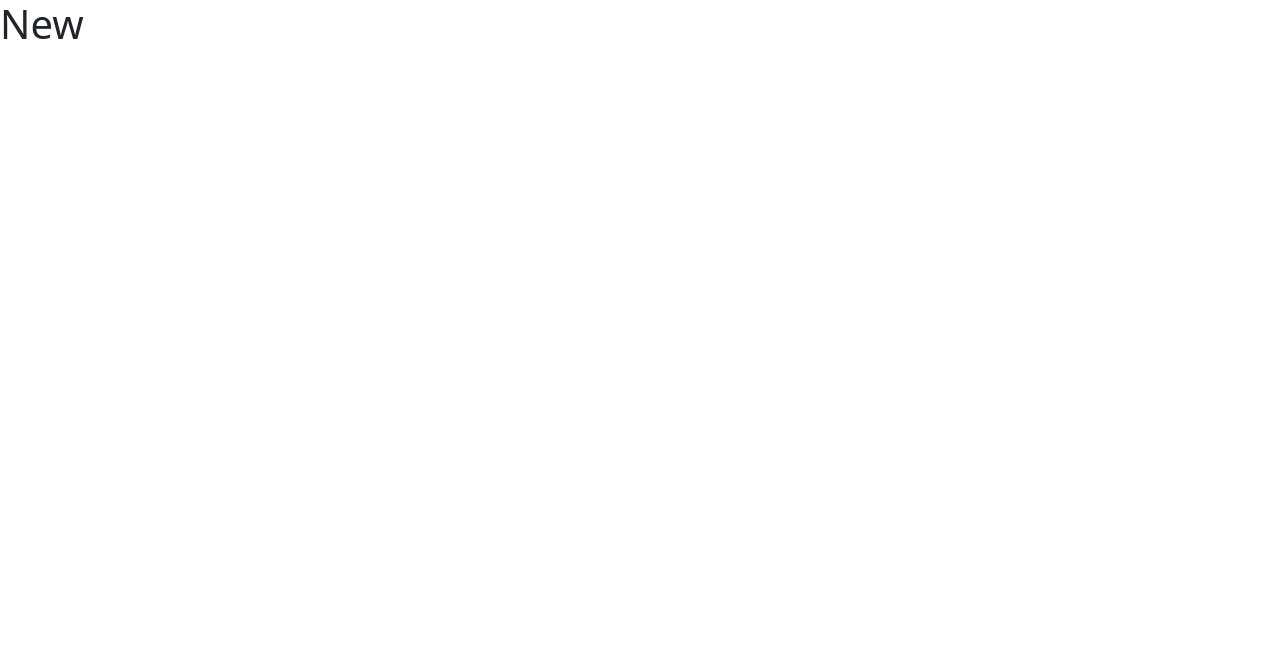
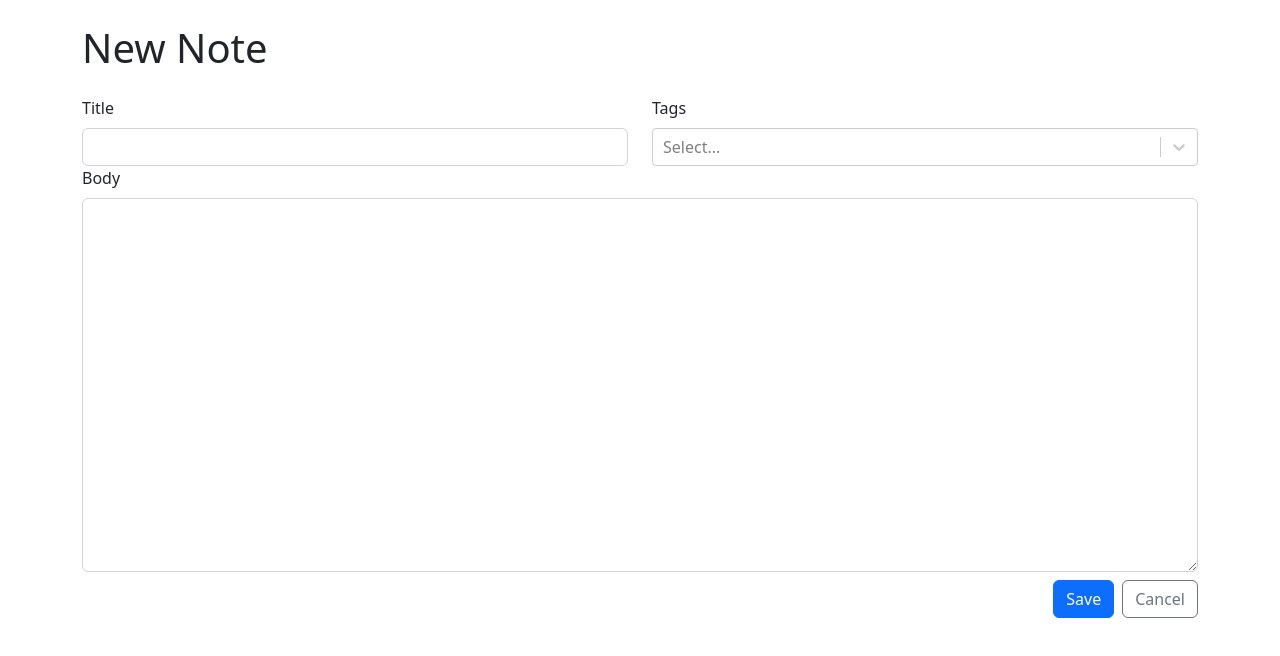
Before and after one commit to pmarq/tutorial_typescritandreact, a React (Vite) app: page /new in a window 1280 px wide. Shown: the top 656 px of the page. Built offline with nearby package versions, Linux system fonts and the light colour scheme.

Commit message:
Noteform html and css done

```diff
--- a/package.json
+++ b/package.json
@@ -13,7 +13,8 @@
     "react": "^18.2.0",
     "react-bootstrap": "^2.7.2",
     "react-dom": "^18.2.0",
-    "react-router-dom": "^6.8.2"
+    "react-router-dom": "^6.8.2",
+    "react-select": "^5.7.0"
   },
   "devDependencies": {
     "@types/react": "^18.0.27",
--- a/src/App.tsx
+++ b/src/App.tsx
@@ -1,17 +1,23 @@
 import "bootstrap/dist/css/bootstrap.min.css"
+import { Container } from "react-bootstrap"
 import { Routes , Route , Navigate} from "react-router-dom"
+import { NewNote } from "./NewNote"
+
+// my-4 = margin on botton and top
 
 function App() {
-  return(
+  return (
+   <Container className="my-4">
     <Routes>
       <Route path="/" element={<h1>Home</h1>} />
-    <Route path="/new" element={<h1>New</h1>} />
+      <Route path="/new" element={<NewNote />} />
       <Route path="/:id">
       <Route index element={<h1>Show</h1>} />
       <Route path="edit" element={<h1>Edit</h1>} />
       </Route>
       <Route path= "*" element={<Navigate to="/"/>} />
     </Routes>
+  </Container>
   )
 }
 
--- /dev/null
+++ b/src/NewNote.tsx
@@ -0,0 +1,11 @@
+import { NoteForm } from './NoteForm'
+
+export function NewNote() {
+    return (
+    <>
+        <h1 className="mb-4">New Note</h1>
+        <NoteForm />
+    </>
+
+ )
+}
--- /dev/null
+++ b/src/NoteForm.tsx
@@ -0,0 +1,36 @@
+import { Form, Stack, Row, Col , Button } from "react-bootstrap"
+import { Link } from "react-router-dom"
+import CreatableReactSelect from "react-select/creatable"
+
+export function NoteForm(){
+    return (
+        <Form>
+            <Stack>
+                <Row>
+                    <Col>
+                    <Form.Group controlId="title">
+                    <Form.Label>Title</Form.Label>
+                    <Form.Control required/>
+                    </Form.Group>
+                    </Col>
+                    <Col>
+                    <Form.Group controlId="tags">
+                    <Form.Label>Tags</Form.Label>
+                    <CreatableReactSelect isMulti/>
+                    </Form.Group>
+                    </Col>
+                </Row>
+                    <Form.Group controlId="markdown">
+                    <Form.Label>Body</Form.Label>
+                    <Form.Control required as="textarea" rows={15}/>
+                    </Form.Group>
+                    <Stack direction="horizontal" gap={2} className="my-2 justify-content-end">
+                        <Button type="submit" variant="primary">Save</Button>
+                        <Link to="..">
+                        <Button type="button" variant="outline-secondary">Cancel</Button>
+                        </Link>
+                    </Stack>
+            </Stack>
+        </Form>
+    )
+}
```
Also changed, not shown: 1 other file (tests, documents, lock files or other folders). Lines whose indentation alone changed are shown as unchanged.
